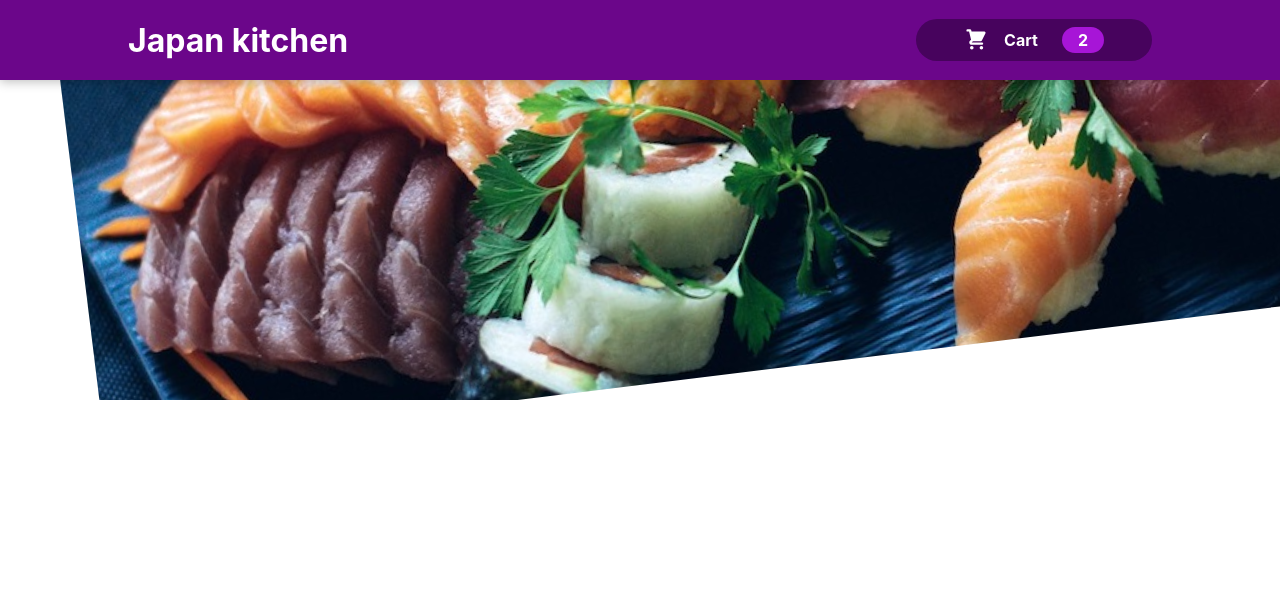
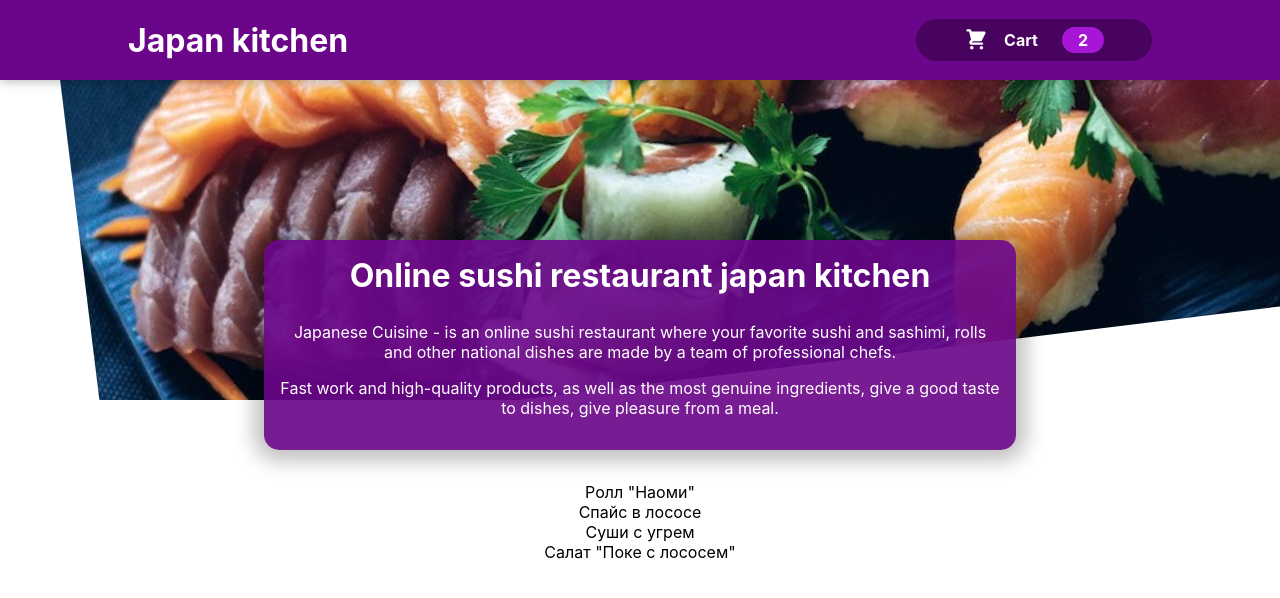
Before and after one commit to xMurzik/jpn-kitchen, a React (Create React App) app: page / in a window 1280 px wide. Shown: the top 598 px of the page. Built offline with nearby package versions, Linux system fonts and the light colour scheme.

Commit message:
added list

```diff
--- a/src/App.js
+++ b/src/App.js
@@ -1,10 +1,14 @@
 import './App.css';
 import Header from './components/Layout/Header';
+import Meals from './components/Meals/Meals';
 
 function App() {
   return (
     <div className="App">
       <Header />
+      <main>
+        <Meals />
+      </main>
     </div>
   );
 }
--- /dev/null
+++ b/src/components/Meals/MealList.jsx
@@ -0,0 +1,45 @@
+import React from 'react';
+import style from './MealList.module.css';
+
+const DUMMY_MEALS = [
+  {
+    id: 'm1',
+    name: 'Ролл "Наоми"',
+    description:
+      'Сыр Филадельфия, куриное филе, масаго, помидор, огурец, кунжут',
+    price: 11.99,
+  },
+  {
+    id: 'm2',
+    name: 'Спайс в лососе',
+    description: 'Рис, лосось, соус спайс',
+    price: 3.99,
+  },
+  {
+    id: 'm3',
+    name: 'Суши с угрем',
+    description: 'Угорь копченый, соус унаги, кунжут',
+    price: 4.99,
+  },
+  {
+    id: 'm4',
+    name: 'Салат "Поке с лососем"',
+    description:
+      'Рис, лосось, огурец, чука, нори, стружка тунца, соус ореховый',
+    price: 7.99,
+  },
+];
+
+const MealList = (props) => {
+  return (
+    <section className={style.meals}>
+      <ul>
+        {DUMMY_MEALS.map((elem) => {
+          return <li key={elem.id}>{elem.name}</li>;
+        })}
+      </ul>
+    </section>
+  );
+};
+
+export default MealList;
--- /dev/null
+++ b/src/components/Meals/MealList.module.css
@@ -0,0 +1,24 @@
+.meals {
+  max-width: 50rem;
+  width: 90%;
+  margin: 2rem auto;
+  animation: meals-appear 1s ease-out forwards;
+}
+
+.meals ul {
+  list-style: none;
+  margin: 0;
+  padding: 0;
+}
+
+@keyframes meals-appear {
+  from {
+    opacity: 0;
+    transform: translateY(3rem);
+  }
+
+  to {
+    opacity: 1;
+    transform: translateY(0);
+  }
+}
--- a/src/components/Meals/Meals.jsx
+++ b/src/components/Meals/Meals.jsx
@@ -0,0 +1,14 @@
+import React from 'react';
+import PromoText from './PromoText';
+import MealList from './MealList';
+
+const Meals = () => {
+  return (
+    <>
+      <PromoText />
+      <MealList />
+    </>
+  );
+};
+
+export default Meals;
--- /dev/null
+++ b/src/components/Meals/PromoText.jsx
@@ -0,0 +1,21 @@
+import React from 'react';
+import style from './PromoText.module.css';
+
+const PromoText = () => {
+  return (
+    <section className={style['promo-text']}>
+      <h2>Online sushi restaurant japan kitchen</h2>
+      <p>
+        Japanese Cuisine - is an online sushi restaurant where your favorite
+        sushi and sashimi, rolls and other national dishes are made by a team of
+        professional chefs.
+      </p>
+      <p>
+        Fast work and high-quality products, as well as the most genuine
+        ingredients, give a good taste to dishes, give pleasure from a meal.
+      </p>
+    </section>
+  );
+};
+
+export default PromoText;
--- /dev/null
+++ b/src/components/Meals/PromoText.module.css
@@ -0,0 +1,18 @@
+.promo-text {
+  text-align: center;
+  max-width: 45rem;
+  width: 90%;
+  margin: auto;
+  margin-top: -10rem;
+  position: relative;
+  background-color: #6b068ae8;
+  color: white;
+  border-radius: 15px;
+  padding: 1rem;
+  box-shadow: 0 1px 20px 10px rgba(0, 0, 0, 0.25);
+}
+
+.promo-text h2 {
+  font-size: 2rem;
+  margin-top: 0;
+}
```
